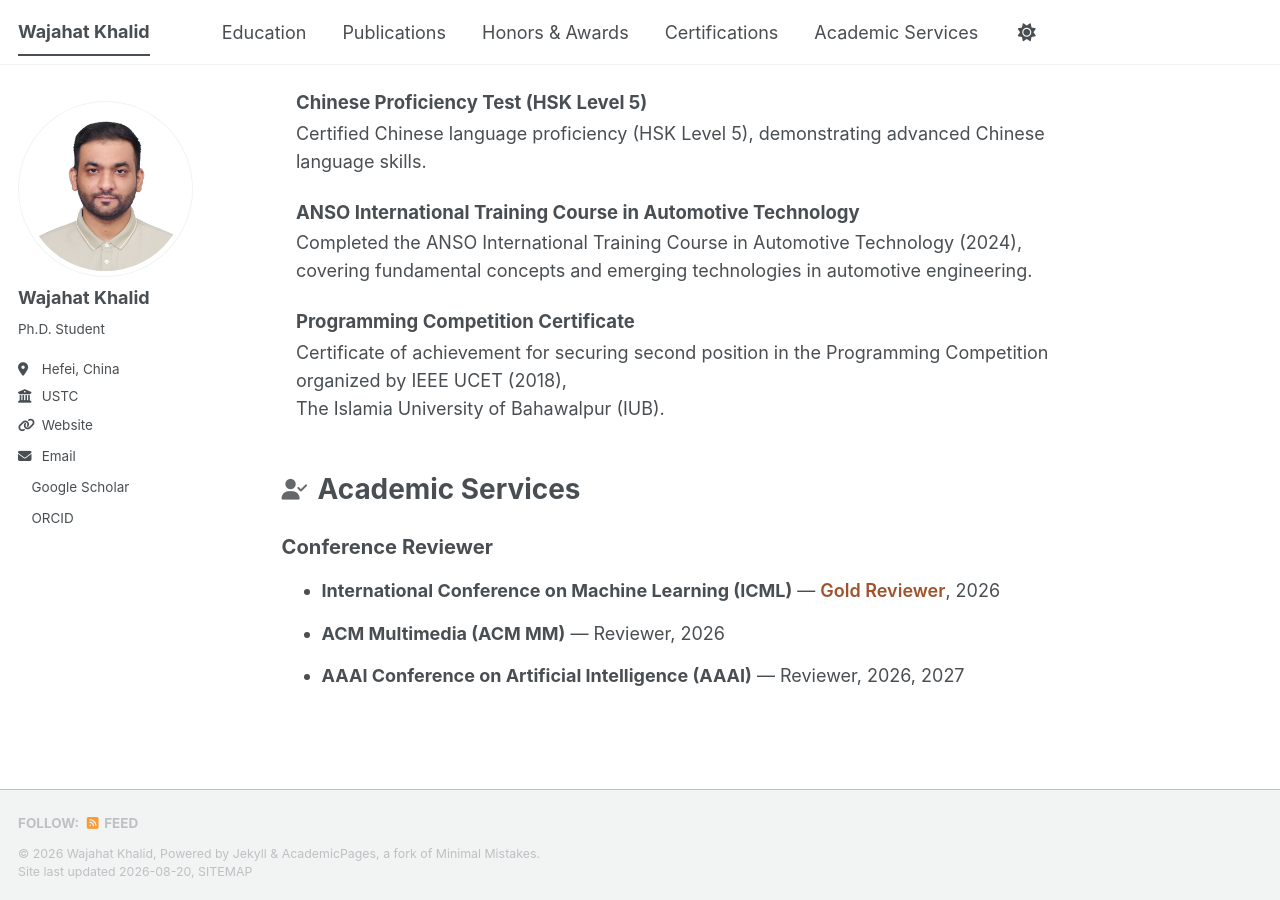
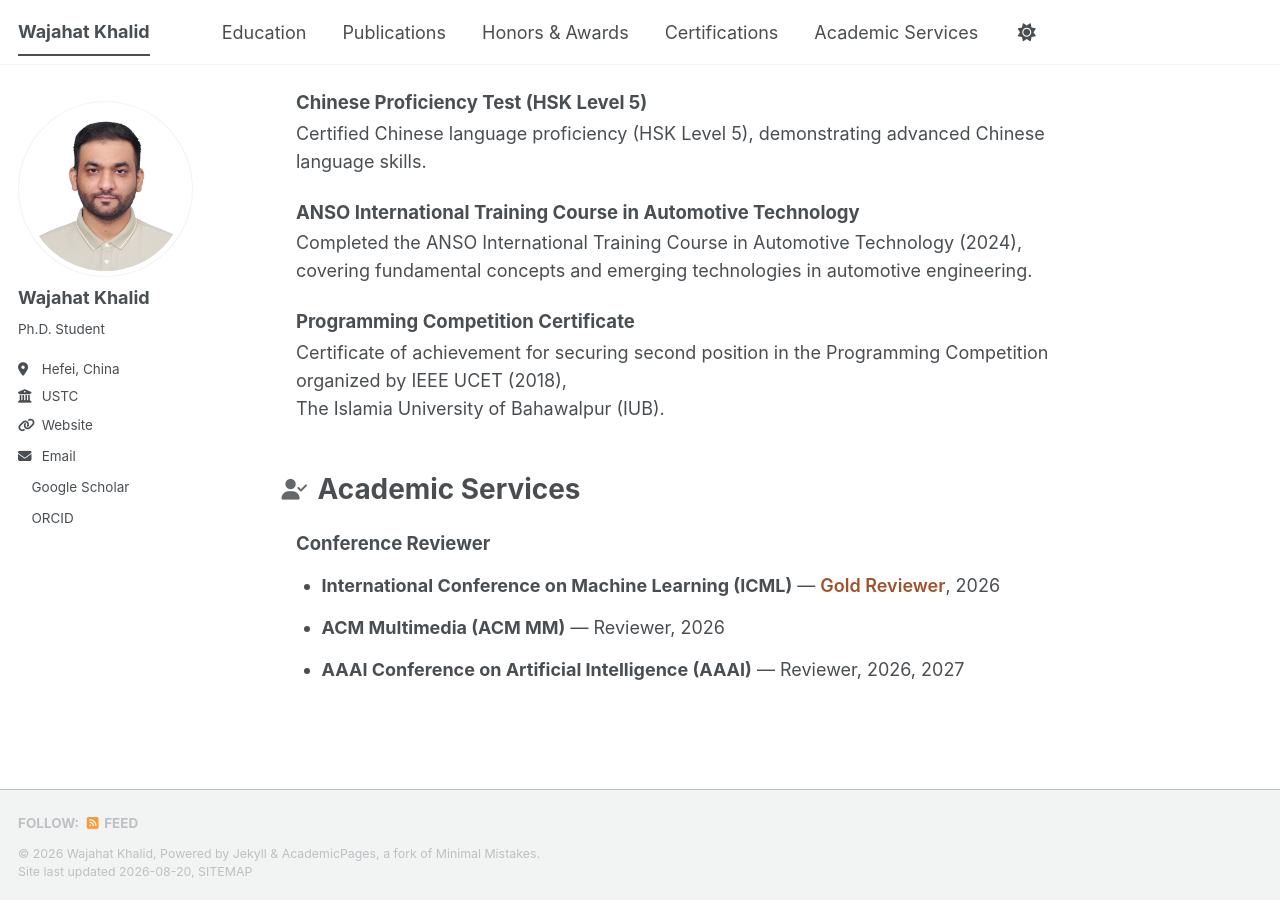
Before and after one commit to Mr-WajahatKhalid/Mr-WajahatKhalid.github.io, a Jekyll site: the page built from _pages/about.md, in a window 1280 px wide and 900 px high, scrolled down 3437 px. Built offline with Jekyll 4.4.1, drawn with Linux system fonts in a browser that asks for light colours; a style sheet for code colours, icons or effects is not loaded.

```diff
--- a/_pages/about.md
+++ b/_pages/about.md
@@ -196,7 +196,7 @@ The Islamia University of Bahawalpur (IUB).
   Academic Services
 </h1>
 
-## Conference Reviewer
+### Conference Reviewer
 
 - **International Conference on Machine Learning (ICML)** — <span class="award">Gold Reviewer</span>, 2026
 
```
